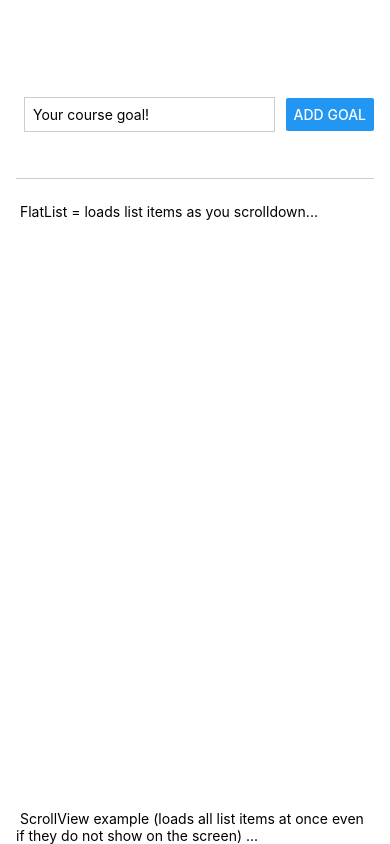
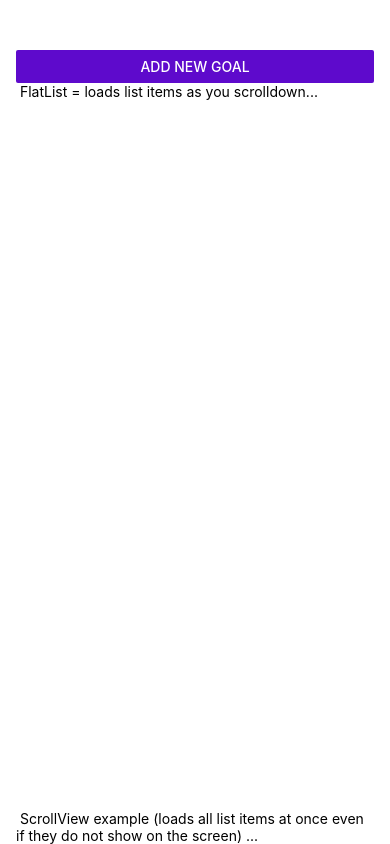
Before and after one commit to Gaberoids/react-native-app, a React Native app: screen / in a window 390 px wide. Built offline with nearby package versions, Linux system fonts and the light colour scheme.

Commit message:
Added a modal and styled the buttons

```diff
--- a/App.js
+++ b/App.js
@@ -4,15 +4,22 @@
   StyleSheet,
   Text,
   View,
-  FlatList
+  FlatList,
+  Button
   } from 'react-native';
 import GoalItem from './components/GoalItem';
 import GoalInput from './components/GoalInput';
 
 // this is the root component all components must be inside it. Like index.html
 export default function App() {
+  // Const to open the modal
+  const [modalIsVisible, setModalIsVisible] = useState(false);
   // constant is an empty array to store the list of goals.
   const[courseGoals, SetCourseGoals] = useState([])
+
+  function startAddGoalHandler() {
+    setModalIsVisible(true);
+  }
 
   // add goal to list
   function addGoalHandler(enteredGoalText){
@@ -42,7 +49,14 @@
 
   return (
     <View style={styles.appContainer}>
-      <GoalInput onAddGoal={addGoalHandler}/>
+      {/* button that opens the modal */}
+      <Button
+        title="Add New Goal"
+        color="#5e0acc"
+        onPress={startAddGoalHandler}
+      />
+
+      <GoalInput visible={modalIsVisible} onAddGoal={addGoalHandler} />
       <View style={styles.goalsContainer}>
         <Text> FlatList = loads list items as you scrolldown...</Text>
         <FlatList
--- a/components/GoalInput.js
+++ b/components/GoalInput.js
@@ -1,5 +1,5 @@
 import { useState } from 'react';
-import { StyleSheet, View, TextInput, Button } from "react-native";
+import { StyleSheet, View, TextInput, Button, Modal } from "react-native";
 
 function GoalInput(props) {
     // enteredGoalText is the Key, setEnteredGoalText is the value of the key.
@@ -18,6 +18,8 @@
     }
 
     return (
+        // "visible" is a made up word
+        <Modal visible={props.visible} animationType="slide" >
             <View style={styles.inputContainer}>
                 <TextInput
                     style={styles.textInput}
@@ -28,11 +30,24 @@
 
                 />
                 {/* onAddgoal is made it up by me */}
+                <View style={styles.buttonContainer} >
+                    <View style={styles.button}>
                         <Button
-                title='Add Goal'
+                            title="Add Goal"
                             onPress={addGoalHandler}
                         />
                     </View>
+                    <View style={styles.button} >
+
+                        <Button
+                            title="Cancel"
+                            onPress={addGoalHandler}
+                        />
+                    </View>
+                </View>
+            </View>
+
+        </Modal>
     );
 }
 
@@ -41,20 +56,28 @@
 
 const styles = StyleSheet.create({
     inputContainer: {
-        flexDirection: 'row',
         flex: 1,
-        justifyContent: 'space-between',
+        justifyContent: 'center',
         alignItems: 'center',
         marginBottom: 24,
         borderBottomWidth:1,
-        borderBottomColor: "#cccccc"
+        borderBottomColor: "#cccccc",
+        padding: 16,
     },
     textInput: {
         borderWidth: 1,
         borderColor: '#cccccc',
-        width: '70%',
+        width: '100%',
         margin: 8,
         padding: 8,
     },
+    buttonContainer: {
+        flexDirection: 'row',
+        marginTop: 16,
+    },
+    button: {
+        width: '100',
+        marginHorizontal: 8,
+    },
 
 });
```
Lines whose indentation alone changed are shown as unchanged.
